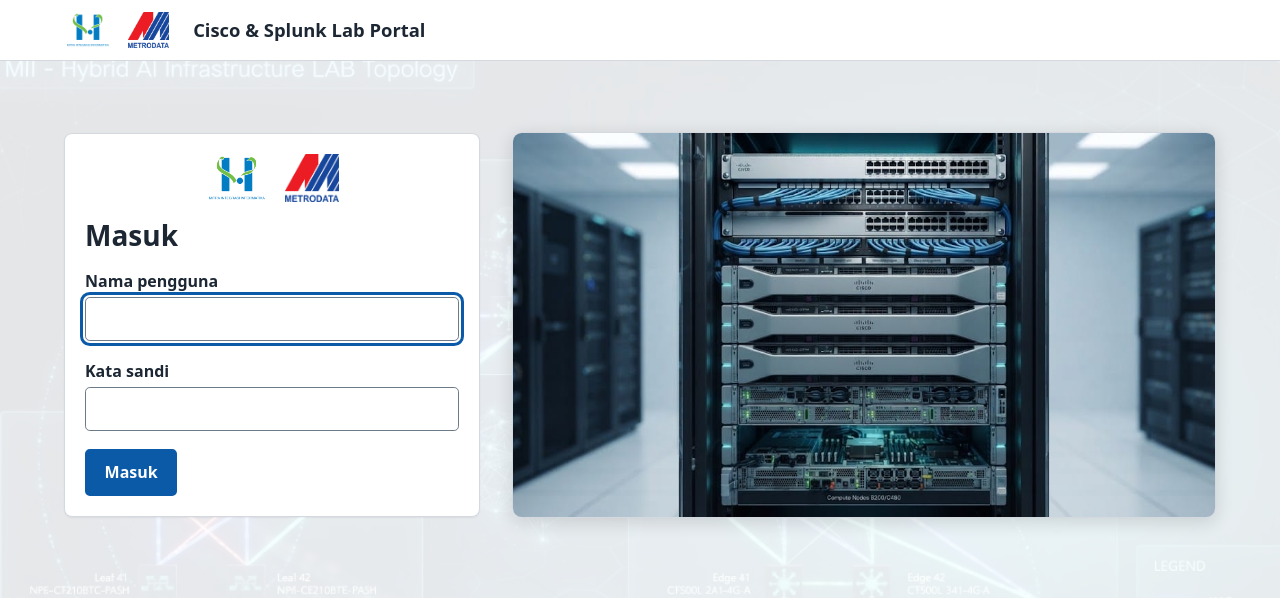
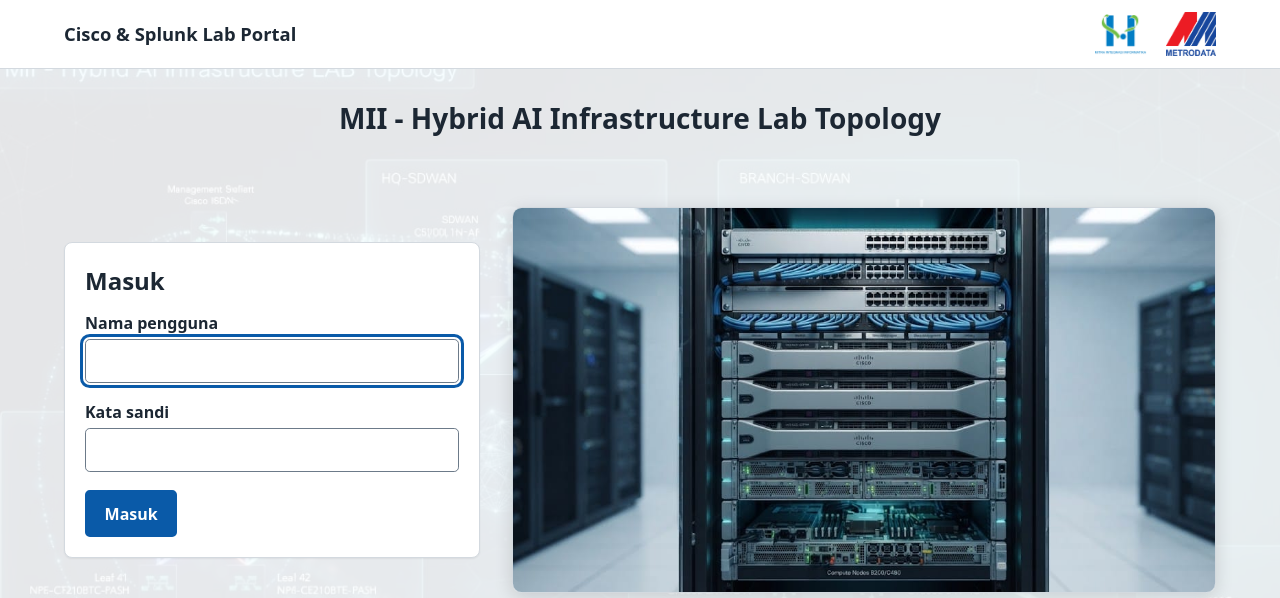
Before and after one commit to vinyvidyvicy-sw/claude-ai, a FastAPI app: page /login in a window 1280 px wide. Shown: the top 598 px of the page. Run offline with FastAPI, Linux system fonts and the light colour scheme.

Commit message:
Login page: bold centered title and logos in the top-right corner
Co-Authored-By: Claude Sonnet 5.5 <noreply@anthropic.com>
Claude-Session: https://claude.ai/code/session_01BfvZQcp7pBH3evTFqLyQx3

```diff
--- a/app/static/css/app.css
+++ b/app/static/css/app.css
@@ -162,3 +162,11 @@ h1.with-icon .icon { width: 3.25rem; height: 3.25rem; }
   .login-layout { grid-template-columns: 1fr; }
   .login-rack { order: 2; }
 }
+
+/* Halaman masuk: judul di tengah (tebal), logo di sudut kanan atas */
+.login-title { text-align: center; font-weight: 700; font-size: 1.75rem; margin: 0.5rem 0 1.5rem; }
+.login-card h2 { margin-top: 0; font-size: 1.5rem; }
+.login-page .brand { order: 1; }
+.login-page .logos { order: 2; margin-left: auto; }
+.login-page .logos img { height: 2.75rem; max-width: 12rem; }
+@media (max-width: 40rem) { .login-title { font-size: 1.3rem; } .login-page .logos { margin-left: 0; } }
--- a/app/templates/login.html
+++ b/app/templates/login.html
@@ -2,10 +2,10 @@
 {% block title %}Masuk{% endblock %}
 {% block body_class %}login-page{% endblock %}
 {% block content %}
+<h1 class="login-title">MII - Hybrid AI Infrastructure Lab Topology</h1>
 <div class="login-layout">
   <section class="card login-card" aria-labelledby="h">
-    {% if logos %}<div class="logos logos-login">{% for l in logos %}<img src="{{ l.src }}" alt="{{ l.alt }}" height="48">{% endfor %}</div>{% endif %}
-    <h1 id="h">Masuk</h1>
+    <h2 id="h">Masuk</h2>
     {% if notice %}<p class="notice" role="status">{{ notice }}</p>{% endif %}
     {% if error %}<p class="alert" role="alert" data-focus>{{ error }}</p>{% endif %}
     <form method="post" action="/login" autocomplete="on">
```
Also changed, not shown: tests/test_workflows.py (+8 -0 lines).
